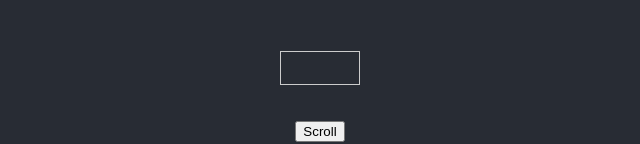
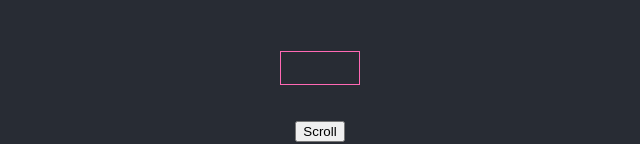
Before and after one commit to rudfoss/cra-workshop, a React (Create React App) app: page / in a window 1280 px wide. Shown: the part 477-621 px from the top of the page, without its empty margins (320-960 px from the left). Built offline with nearby package versions, Linux system fonts and the light colour scheme.

Commit message:
Added styling ticker

```diff
--- /dev/null
+++ b/src/Ticker.module.css
@@ -0,0 +1,3 @@
+.frame {
+	border: 1px solid hotpink;
+}
--- a/src/Ticker.tsx
+++ b/src/Ticker.tsx
@@ -1,4 +1,5 @@
 import { useState } from "react"
+import cls from "./Ticker.module.css"
 
 interface TickerProps {
 	message: string
@@ -17,7 +18,7 @@ export const Ticker = (props: TickerProps) => {
 
 	return (
 		<div>
-			<pre style={{border: "1px solid #ccc"}}>
+			<pre className={cls.frame}>
 				<code>{paddedMessage.substr(position, windowSize)}</code>
 			</pre>
 			<button onClick={scrollWindow}>
```
Also changed, not shown: src/App.css (line endings or trailing spaces).
